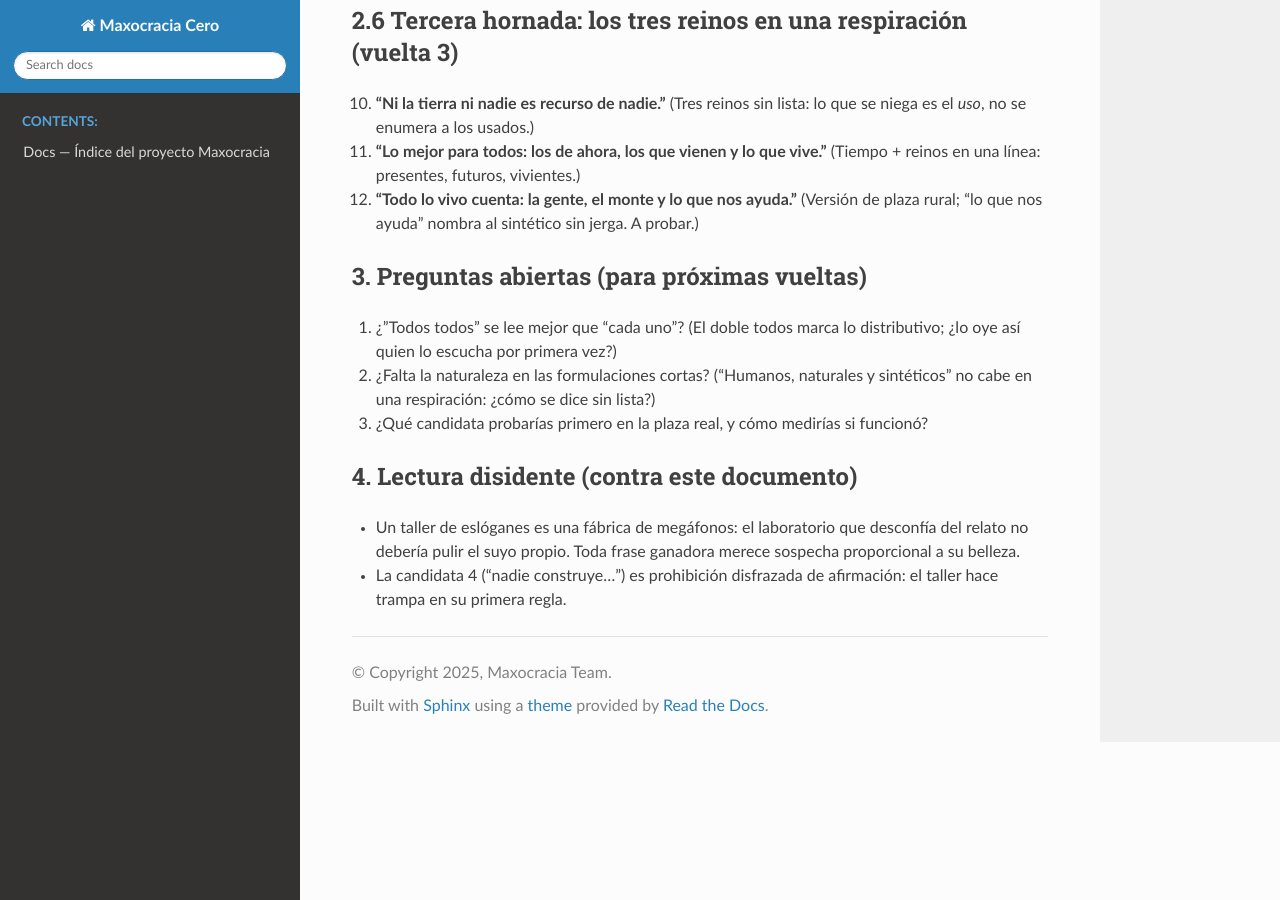
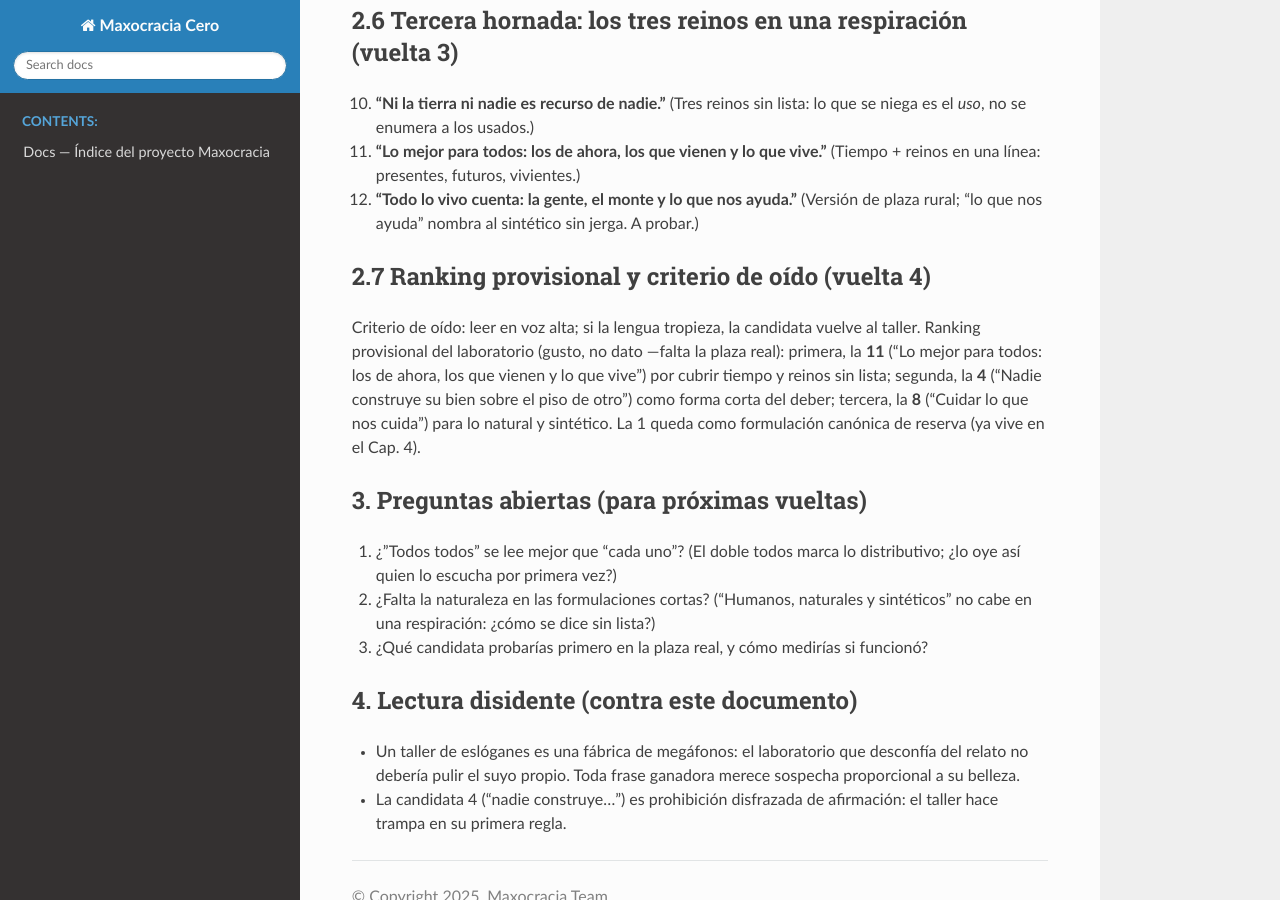
Before and after one commit to maxnelsonlopez/maxocracia-cero, a Sphinx documentation site: the page built from docs/laboratorio/004_taller_a0_en_positivo.md, in a window 1280 px wide and 900 px high, scrolled down 1341 px. Built offline with Sphinx 7.4.7 and the Read the Docs theme 3.1.0, drawn with Linux system fonts in a browser that asks for light colours; pages that are not in the unit, such as notebooks, are missing from menus.

Commit message:
docs(laboratorio): vuelta 4 - presuncion vacuidad, decreto-a-ley, ranking A0, free rider - Muse Spark (Meta)

```diff
--- a/docs/laboratorio/004_taller_a0_en_positivo.md
+++ b/docs/laboratorio/004_taller_a0_en_positivo.md
@@ -59,6 +59,15 @@ plazas sin explicación pasa a candidata canónica.
 12. **"Todo lo vivo cuenta: la gente, el monte y lo que nos ayuda."** (Versión de plaza rural;
     "lo que nos ayuda" nombra al sintético sin jerga. A probar.)
 
+## 2.7 Ranking provisional y criterio de oído (vuelta 4)
+
+Criterio de oído: leer en voz alta; si la lengua tropieza, la candidata vuelve al taller.
+Ranking provisional del laboratorio (gusto, no dato —falta la plaza real): primera, la **11**
+("Lo mejor para todos: los de ahora, los que vienen y lo que vive") por cubrir tiempo y reinos sin
+lista; segunda, la **4** ("Nadie construye su bien sobre el piso de otro") como forma corta del
+deber; tercera, la **8** ("Cuidar lo que nos cuida") para lo natural y sintético. La 1 queda como
+formulación canónica de reserva (ya vive en el Cap. 4).
+
 ## 3. Preguntas abiertas (para próximas vueltas)
 
 1. ¿"Todos todos" se lee mejor que "cada uno"? (El doble todos marca lo distributivo; ¿lo oye así
```
Also changed, not shown: docs/laboratorio/002_apoptosis_y_casos_limite.md (+9 -0 lines), docs/laboratorio/003_maltud_patron_operativo.md (+8 -0 lines), docs/laboratorio/005_ecologia_entre_eticas.md (+8 -0 lines).
